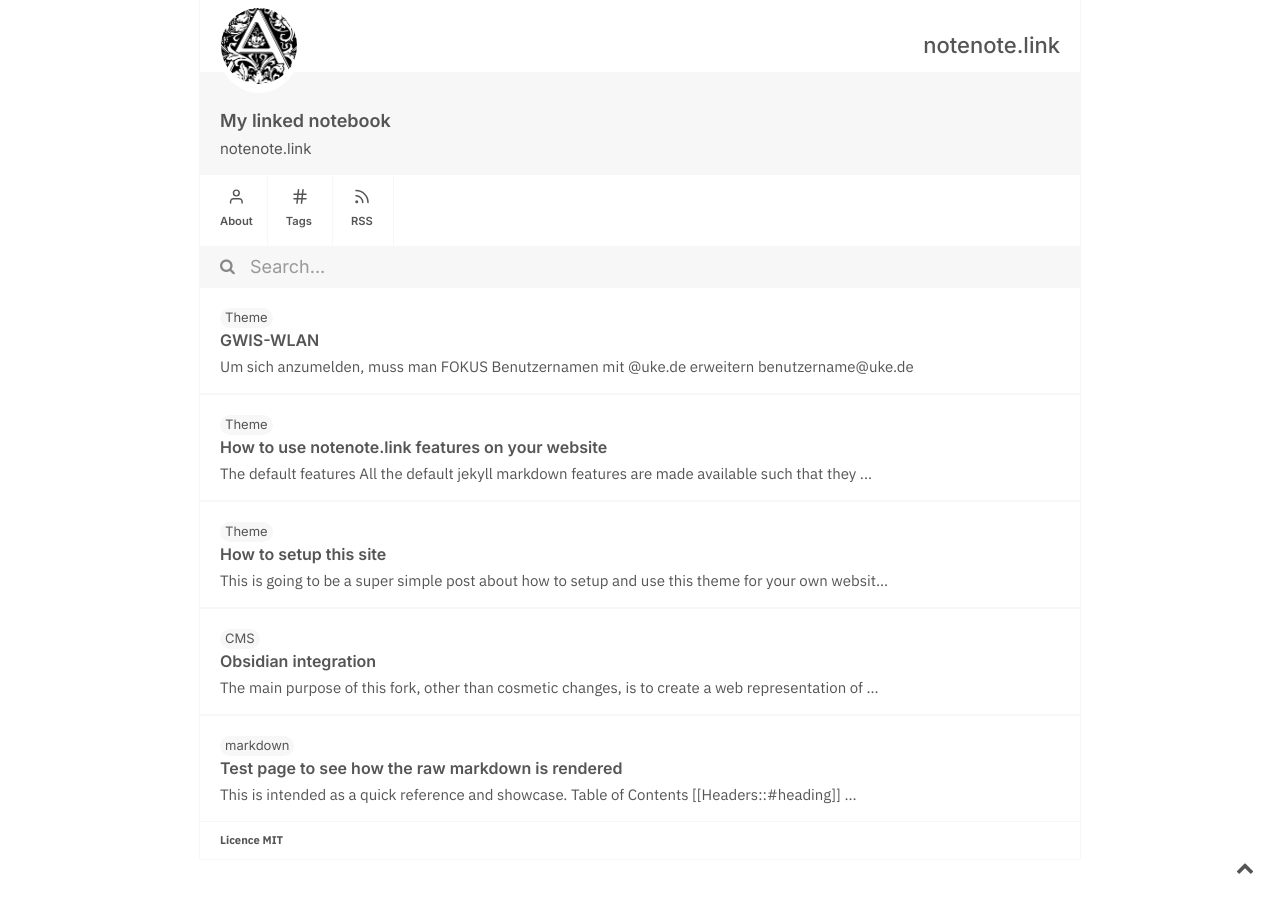
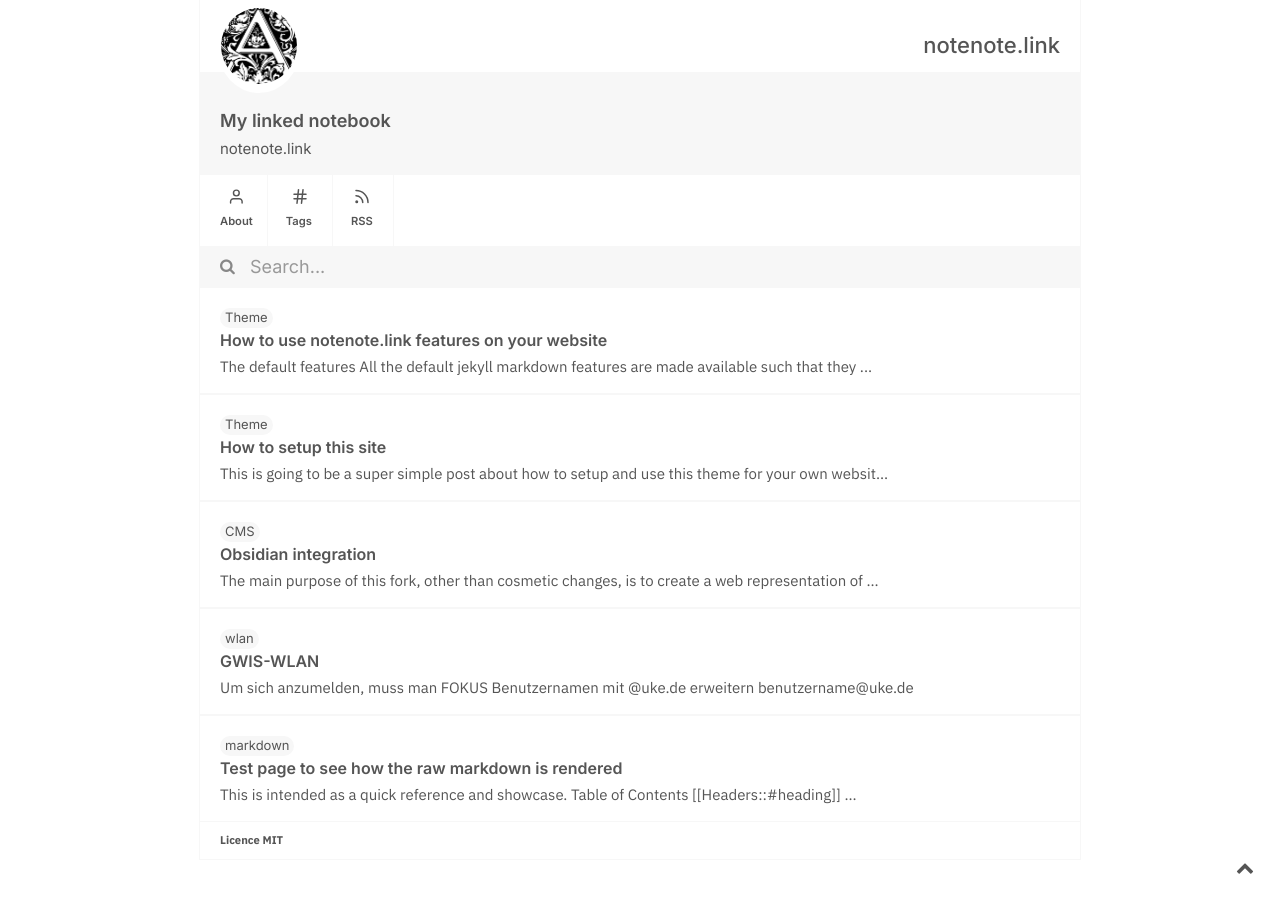
Before and after one commit to semikras/notenote.link, a Jekyll site: the page built from index.md, in a window 1280 px wide. Built offline with Jekyll 4.4.1, drawn with Linux system fonts in a browser that asks for light colours.

Commit message:
wlan und verschiedenes angelegt

```diff
--- a/_notes/GWIS-WLAN.md
+++ b/_notes/Verschiedenes/GWIS-WLAN.md
@@ -1,9 +1,7 @@
 ---
 title: GWIS-WLAN
 season: summer
-tags: Theme
-toc: true
-comments: true
+tags: wlan
 ---
 
 Um sich anzumelden, muss man FOKUS Benutzernamen mit @uke.de erweitern
```
Also changed, not shown: _notes/Verschiedenes/AU - Krankmeldung am IPA.md (added, +18 -0 lines), about.md (+1 -0 lines), 1 other file.
